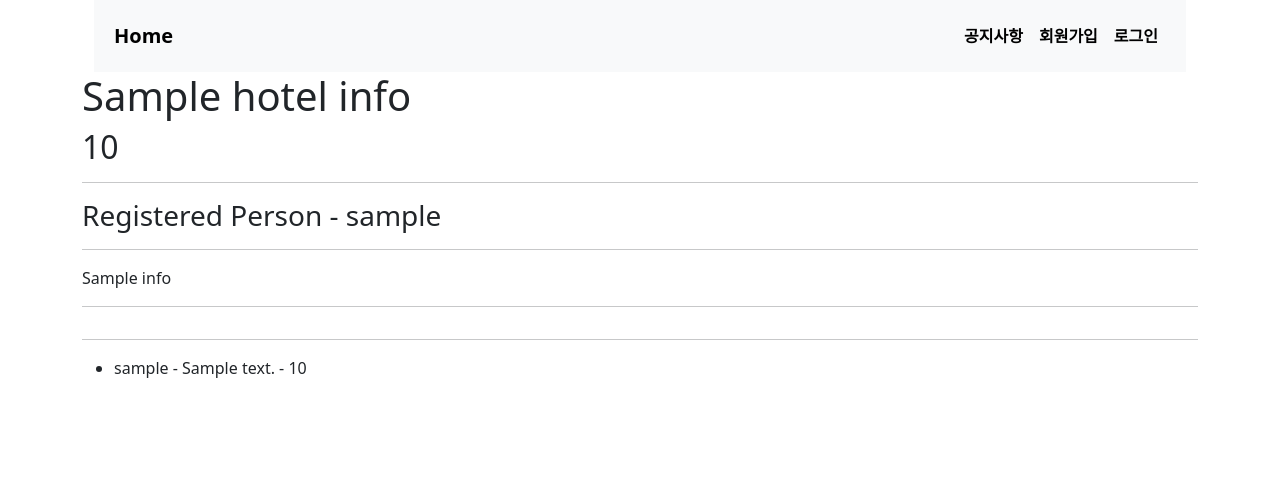
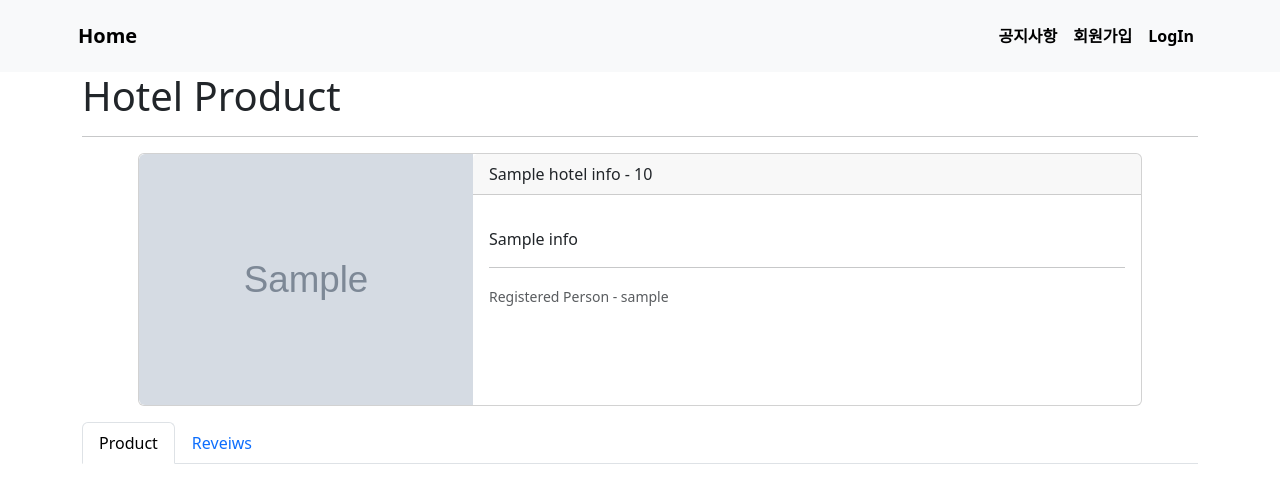
Before and after one commit to Aphian/Hotel_booking, a Django app: template hotel_booking/templates/hotel_booking/hotel_detail.html in a window 1280 px wide. Shown: the top 503 px of the page. Run offline with Django 3.2, Linux system fonts and the light colour scheme; the template is opened without the code that fills it: most values are stand-ins (such as "Sample title", 1, 10 or a date in 2020); grey boxes marked "Sample" are stand-in pictures; some libraries are stand-ins or nearby versions.

Commit message:
20230713_lecture

```diff
--- a/hotel_booking/models.py
+++ b/hotel_booking/models.py
@@ -21,7 +21,7 @@ class HotelInfo(models.Model):
                                 format='JPEG'
                                 )
     image_thumbnail = ImageSpecField(source='image',
-                                    processors=[ResizeToFill(width=320, height=320, upscale=False)],
+                                    processors=[ResizeToFill(width=600, height=180, upscale=False)],
                                     format='JPEG',
                                     options={'quality': 60}
                                 )
--- a/hotel_booking/templates/hotel_booking/hotel_detail.html
+++ b/hotel_booking/templates/hotel_booking/hotel_detail.html
@@ -2,22 +2,40 @@
 {% load bootstrap5 %}
 {% block content %}
 
-<h1> {{ hotel_info.name }} </h1>
-<h2> {{ hotel_info.score }} </h2>
+<h1>Hotel Product</h1>
 <hr>
-
-<h3> Registered Person - {{ hotel_info.user.username }}</h2>
-<hr>
-
-<p>{{ hotel_info.info | linebreaks }}</p>
-<hr>
-
+<div class="card mb-3" style="width: 90%; margin: 0 auto;">
+    <div class="row g-0">
+        <div class="col-md-4">
+            <img src="{{ hotel_info.image.url }}" class="img-fluid rounded-start" alt="{{hotel_info.image}}">
+        </div>
+        <div class="col-md-8">
+            <div class="card-header">{{ hotel_info.name }} - {{ hotel_info.score }}</div>
+            <div class="card-body">
+                <p class="card-text">{{ hotel_info.info | linebreaks }} </p>
+                <hr>
+                <p class="card-text"><small class="text-body-secondary">Registered Person - {{ hotel_info.user.username }}</small></p>
+            </div>
+        </div>
+    </div>
+</div>
 {% include 'hotel_booking/product_add_ui.html' %}
-
-{% include 'hotel_booking/product_ui.html' %}
-
 {% include 'hotel_booking/hotel_detail_ui.html' %}
 
-{% include 'hotel_booking/hotel_detail_reviews_ui.html' %}
+<nav style="margin-bottom: 1%">
+    <div class="nav nav-tabs" id="nav-tab" role="tablist">
+      <button class="nav-link active" id="nav-product-tab" data-bs-toggle="tab" data-bs-target="#nav-product" type="button" role="tab" aria-controls="nav-product" aria-selected="true">Product</button>
+      <button class="nav-link" id="nav-reviews-tab" data-bs-toggle="tab" data-bs-target="#nav-reviews" type="button" role="tab" aria-controls="nav-reviews" aria-selected="false">Reveiws</button>
+    </div>
+  </nav>
+<div class="tab-content" id="nav-tabContent">
+    <div class="tab-pane fade show active" id="nav-product" role="tabpanel" aria-labelledby="nav-product-tab" tabindex="0">
+        {% include 'hotel_booking/product_ui.html' %}
+    </div>
+    <div class="tab-pane fade" id="nav-reviews" role="tabpanel" aria-labelledby="nav-reviews-tab" tabindex="0">
+        {% include 'hotel_booking/hotel_detail_reviews_ui.html' %}
+    </div>
+</div>
+
 
 {% endblock content %}
--- a/hotel_booking/templates/hotel_booking/hotel_detail_reviews_ui.html
+++ b/hotel_booking/templates/hotel_booking/hotel_detail_reviews_ui.html
@@ -8,7 +8,6 @@
 {% endif %}
 
 <hr>
-
 <ul>
     {% for review in reviews %}
     <li>
--- a/hotel_booking/templates/hotel_booking/hotel_detail_ui.html
+++ b/hotel_booking/templates/hotel_booking/hotel_detail_ui.html
@@ -1,7 +1,6 @@
 {% if user == hotel_info.user %}
-<section class="container">
 <div class="row g-3 align-items-center">
-        <div class="d-grid gap-2 d-md-flex justify-content-md-start">
+    <div class="d-grid gap-2 d-md-flex justify-content-md-end">
         <a href="{% url 'hotel:update_hotel_info' hotel_info.pk %}">
             <button class="btn btn-outline-info">Edit</button>
         </a>
@@ -11,5 +10,4 @@
         </form>
     </div>
 </div>
-</section>
 {% endif %}
--- a/hotel_booking/templates/hotel_booking/product_add_ui.html
+++ b/hotel_booking/templates/hotel_booking/product_add_ui.html
@@ -1,6 +1,6 @@
 {% if user == hotel_info.user %}
 <div class="row g-3 align-items-center">
-    <div class="d-grid gap-2 d-md-flex justify-content-md-start">
+    <div class="d-grid gap-2 d-md-flex justify-content-md-end">
         <a href="{% url 'hotel:create_product' hotel_info.pk %}">
             <button class="btn btn-outline-success">Product Add</button>
         </a>
--- a/hotel_booking/templates/hotel_booking/product_book_ui.html
+++ b/hotel_booking/templates/hotel_booking/product_book_ui.html
@@ -1,6 +1,6 @@
 {% if product.is_booked == 0 %}
 <div class="row align-items-center mb-3">
-    <div class="d-grid gap-2 d-md-flex justify-content-md-start">
+    <div class="d-grid gap-2 d-md-flex justify-content-md-end">
         <a href="{% url 'booking:create_book' product.pk %}">
             <button class="btn btn-outline-info">Book</button>
         </a>
--- a/hotel_booking/templates/hotel_booking/product_none_book_ui.html
+++ b/hotel_booking/templates/hotel_booking/product_none_book_ui.html
@@ -14,7 +14,7 @@
     </div>
 </div>
 <div class="row g-2 align-items-center">
-    <div class="d-grid gap-2 d-md-flex justify-content-md-start">
+    <div class="d-grid gap-2 d-md-flex justify-content-md-end">
         <a href="{% url 'booking:create_book' product.pk %}">
             <button class="btn btn-outline-info" onclick="return confirm('로그인을 해주세요.')">Book</button>
         </a>
--- a/hotel_booking/templates/hotel_booking/product_register_ui.html
+++ b/hotel_booking/templates/hotel_booking/product_register_ui.html
@@ -1,6 +1,6 @@
 {% if product.is_booked == 0 %}
 <div class="row align-items-center mb-3">
-    <div class="d-grid gap-2 d-md-flex justify-content-md-start">
+    <div class="d-grid gap-2 d-md-flex justify-content-md-end">
         <form action="{% url 'hotel:delete_product' hotel_info.pk product.pk %}" method='POST'>
             {% csrf_token %}
             <button class="btn btn-outline-danger" onclick="return confirm('삭제하시겠습니까?')">Delete</button>
--- a/hotel_booking/templates/hotel_booking/product_ui.html
+++ b/hotel_booking/templates/hotel_booking/product_ui.html
@@ -1,18 +1,19 @@
-<div class="row">
-    {% for product in products %}
-    {% if user.is_authenticated %}
-        {% if product.is_booked == 0 %}
-        <div class="col-sm-4 mb-2">
-            <div class="card">
-                <div class="card-body">
-                    <h5 class="card-title"> {{ product.title }} </h5>
-                    <h6 class="card-subtitle mb-2 text-body-secondary">registed -
-                        <a href="#">
-                            {{ product.user.username }}
-                        </a>
-                    </h6>
+{% for product in products %}
+<div class="row" style="width: 80%; margin: 0 auto;">
+{% if user.is_authenticated %}
+    {% if product.is_booked == 0 %}
+    <div class="card mb-3">
+        <div class="row g-0">
+            <div class="col-md-4">
+                <p>img</p>
+            </div>
+            <div class="col-md-8">
+                <div class="card-header"> {{ product.title }} </div>
+                    <div class="card-body">
                     <p class="card-text">{{ product.checkin|date:'Y-m-d' }} ~ {{ product.checkout|date:'Y-m-d'}}</p>
                     <p class="card-text">{{ product.price }} 원</p>
+                    <p class="card-text"><small class="text-body-secondary">Registered Person - {{ product.user.username }}</small></p>
+                    </div>
                 </div>
             </div>
         </div>
@@ -25,5 +26,6 @@
     {% else %}
         {% include 'hotel_booking/product_none_book_ui.html' %}
     {% endif %}
+    </div>
 {% endfor %}
 </div>
--- a/templates/base.html
+++ b/templates/base.html
@@ -13,11 +13,11 @@
     <title>Booking</title>
 </head>
 <body>
+
+    {% include 'navbar.html' %}
     <section class="container">
 
-        {% include 'navbar.html' %}
-
-        {% block content %}{% endblock content %}
+    {% block content %}{% endblock content %}
 
     </section>
     <script src="https://cdn.jsdelivr.net/npm/bootstrap@5.3.0/dist/js/bootstrap.bundle.min.js" integrity="sha384-geWF76RCwLtnZ8qwWowPQNguL3RmwHVBC9FhGdlKrxdiJJigb/j/68SIy3Te4Bkz" crossorigin="anonymous"></script>
--- a/templates/navbar.html
+++ b/templates/navbar.html
@@ -1,4 +1,3 @@
-<header class="container">
     <nav class="navbar navbar-expand-lg bg-body-tertiary sticky-top">
         <div class="container-fluid">
             <div class="container d-flex justify-content-between p-2 fw-bold" id="navbarNav">
@@ -16,11 +15,13 @@
                                 <li class="nav-item">
                                     <a href="{% url 'board:index_board' %}" class="nav-link active">공지사항</a>
                                 </li>
-                                <li>
-                                    <a href="{% url 'hotel_accounts:profile' user %}" class="nav-link active">{{ user }}'s profile</a>
-                                </li>
-                                <li class="nav-item">
-                                    <a href="{% url 'hotel_accounts:logout' %}" class="nav-link active">로그아웃</a>
+                                <li class="nav-item dropdown">
+                                    <a href="{% url 'hotel_accounts:profile' user %}" class="nav-link dropdown-toggle" role="button" data-bs-toggle="dropdown" aria-expanded="false">{{ user }}'s profile</a>
+                                    <ul class="dropdown-menu">
+                                        <li><a class="dropdown-item" href="{% url 'hotel_accounts:update_accounts' user %}">내 정보수정</a></li>
+                                        <li><hr class="dropdown-divider"></li>
+                                        <li><a class="dropdown-item" href="{% url 'hotel_accounts:logout' %}">LogOut</a></li>
+                                    </ul>
                                 </li>
                             {% elif group.name == 'register'%}
                                 <li class="nav-item">
@@ -29,31 +30,37 @@
                                 <li class="nav-item">
                                     <a href="{% url 'hotel:create_hotel_info' %}" class="nav-link active">호텔 등록</a>
                                 </li>
-                                <li>
-                                    <a href="{% url 'hotel_accounts:profile' user %}" class="nav-link active">{{ user }}'s profile</a>
-                                </li>
-                                <li class="nav-item">
-                                    <a href="{% url 'hotel_accounts:logout' %}" class="nav-link active">로그아웃</a>
+                                <li class="nav-item dropdown">
+                                    <a href="{% url 'hotel_accounts:profile' user %}" class="nav-link dropdown-toggle" role="button" data-bs-toggle="dropdown" aria-expanded="false">{{ user }}'s profile</a>
+                                    <ul class="dropdown-menu">
+                                        <li><a class="dropdown-item" href="{% url 'hotel_accounts:update_accounts' user %}">내 정보수정</a></li>
+                                        <li><hr class="dropdown-divider"></li>
+                                        <li><a class="dropdown-item" href="{% url 'hotel_accounts:logout' %}">LogOut</a></li>
+                                    </ul>
                                 </li>
                             {% elif group.name == 'adminpage'%}
                                 <li class="nav-item">
                                     <a href="{% url 'board:index_board' %}" class="nav-link active">공지사항</a>
                                 </li>
-                                <li>
-                                    <a href="{% url 'hotel_accounts:profile' user %}" class="nav-link active">{{ user }}'s profile</a>
-                                </li>
-                                <li class="nav-item">
-                                    <a href="{% url 'hotel_accounts:logout' %}" class="nav-link active">로그아웃</a>
+                                <li class="nav-item dropdown">
+                                    <a href="{% url 'hotel_accounts:profile' user %}" class="nav-link dropdown-toggle" role="button" data-bs-toggle="dropdown" aria-expanded="false">{{ user }}'s profile</a>
+                                    <ul class="dropdown-menu">
+                                        <li><a class="dropdown-item" href="{% url 'hotel_accounts:update_accounts' user %}">내 정보수정</a></li>
+                                        <li><hr class="dropdown-divider"></li>
+                                        <li><a class="dropdown-item" href="{% url 'hotel_accounts:logout' %}">LogOut</a></li>
+                                    </ul>
                                 </li>
                             {% endif %}
                         {% endfor %}
                         {% if user.is_superuser == True %}
-                            <li>
-                                <a href="{% url 'hotel_accounts:profile' user %}" class="nav-link active">{{ user }}'s profile</a>
-                            </li>
-                            <li class="nav-item">
-                                <a href="{% url 'hotel_accounts:logout' %}" class="nav-link active">로그아웃</a>
-                            </li>
+                        <li class="nav-item dropdown">
+                            <a href="{% url 'hotel_accounts:profile' user %}" class="nav-link dropdown-toggle" role="button" data-bs-toggle="dropdown" aria-expanded="false">{{ user }}'s profile</a>
+                            <ul class="dropdown-menu">
+                                <li><a class="dropdown-item" href="{% url 'hotel_accounts:update_accounts' user %}">내 정보수정</a></li>
+                                <li><hr class="dropdown-divider"></li>
+                                <li><a class="dropdown-item" href="{% url 'hotel_accounts:logout' %}">LogOut</a></li>
+                            </ul>
+                        </li>
                         {% endif %}
                     {% else %}
                     <li class="nav-item">
@@ -63,11 +70,10 @@
                         <a href="{% url 'hotel_accounts:signup' %}" class="nav-link active">회원가입</a>
                     </li>
                     <li class="nav-item">
-                        <a href="{% url 'hotel_accounts:login' %}" class="nav-link active">로그인</a>
+                        <a href="{% url 'hotel_accounts:login' %}" class="nav-link active">LogIn</a>
                     </li>
                 {% endif %}
             </ul>
         </div>
     </div>
 </nav>
-</header>
```
Also changed, not shown: hotel_booking/templates/hotel_booking/hotel_info.html (+4 -6 lines). Lines whose indentation alone changed are shown as unchanged.
